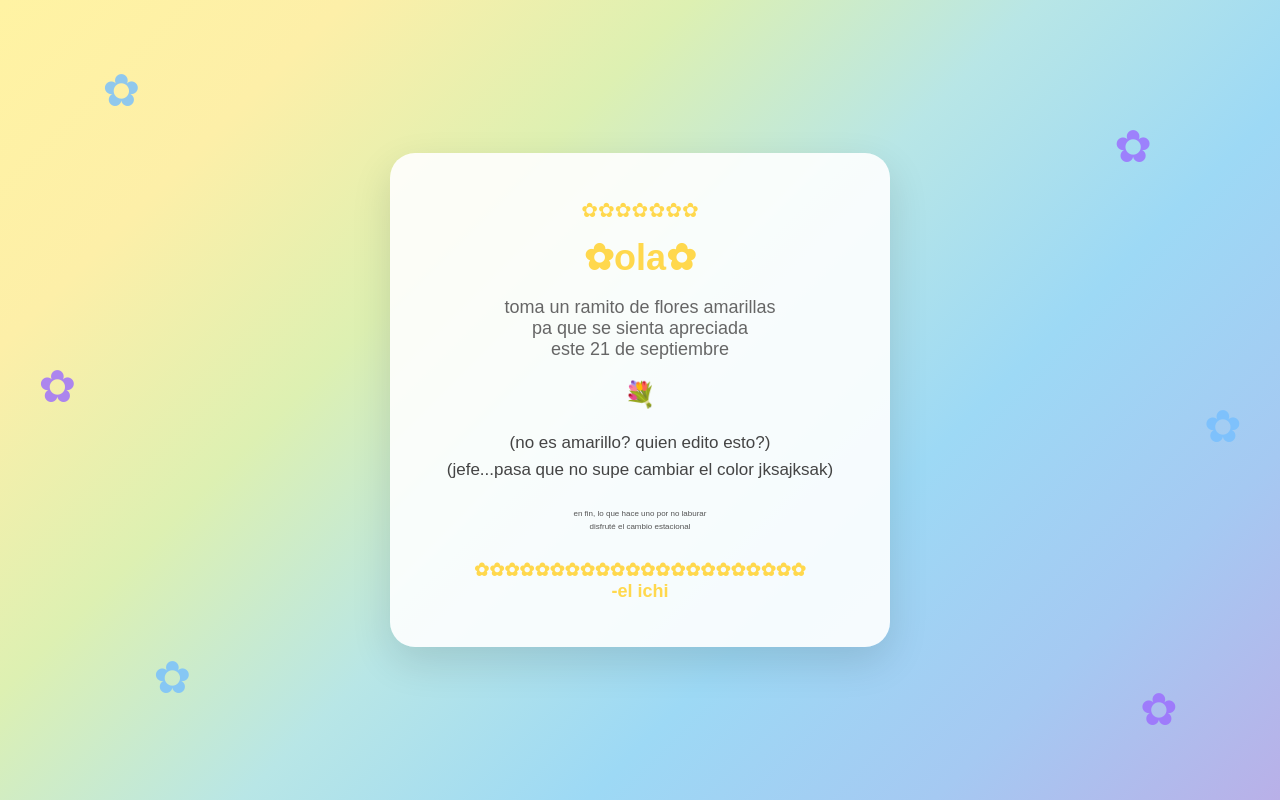
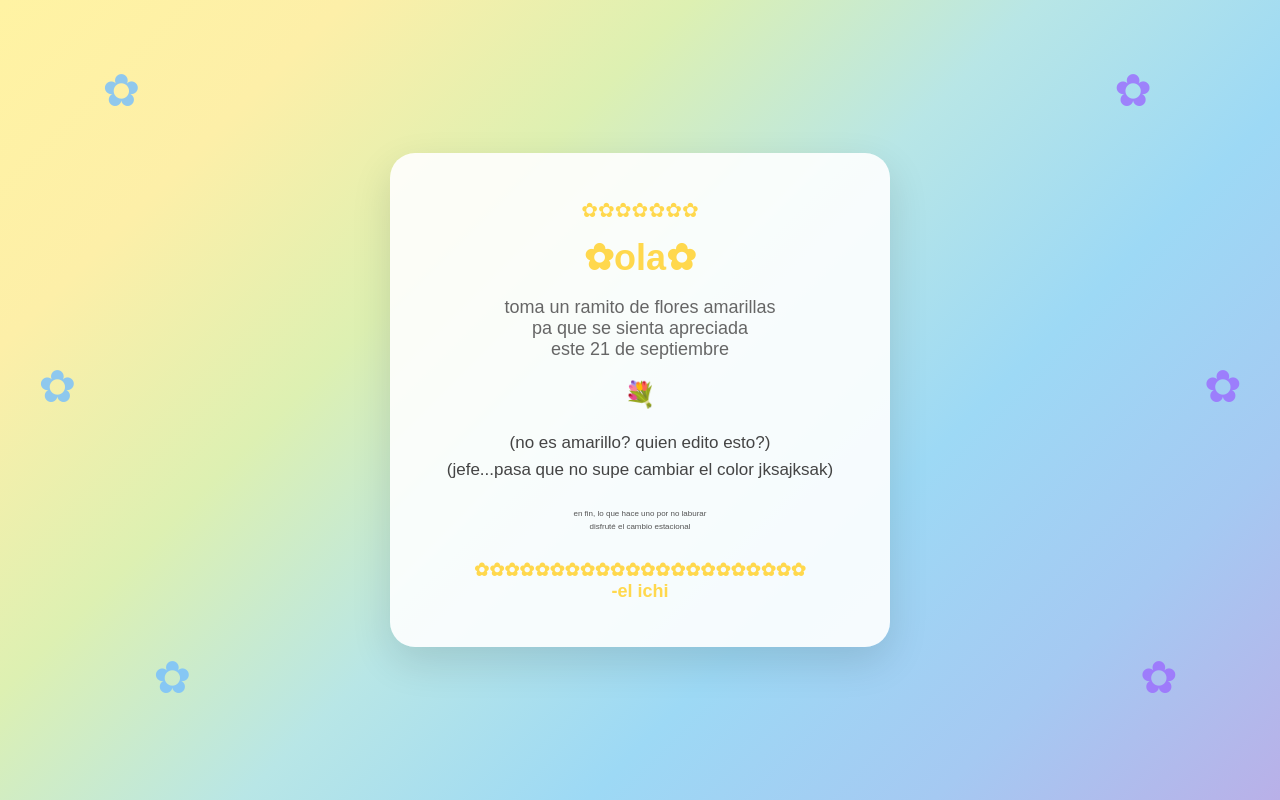
Before and after one commit to ichigami33/me-acabo-de-enterar-que-en-mexico-no-es-primavera-xd, a plain HTML site: page index.html in a window 1280 px wide. Drawn offline with Linux system fonts and the light colour scheme.

Commit message:
Update estilo.css

```diff
--- a/estilo.css
+++ b/estilo.css
@@ -129,11 +129,7 @@ h1 {
 
 
 
-.amarillot{
-    color: #9B6BFF;
-    top: 15%;
-    right: 10%;
-}
+
 
 
 .azult{
@@ -141,6 +137,29 @@ h1 {
     top: 8%;
     left: 8%;
 }
+
+.amarillot{
+    color: #9B6BFF;
+    top: 8%;
+    right: 10%;
+}
+
+
+
+
+
+.azull{
+    color: #75BFFF;
+    top: 45%;
+    left: 3%;
+}
+
+.violetal{
+    color:  #9B6BFF;
+    top: 45%;
+    right: 3%;
+}
+
 
 .violetat{
     color: #75BFFF;
@@ -150,21 +169,8 @@ h1 {
 
 .amarillol{
     color: #9B6BFF;
-    bottom: 8%;
+    bottom: 12%;
     right: 8%;
-}
-
-
-.azull{
-    color: #9B6BFF;
-    top: 45%;
-    left: 3%;
-}
-
-.violetal{
-    color:  #75BFFF;
-    top: 50%;
-    right: 3%;
 }
 
 
```
